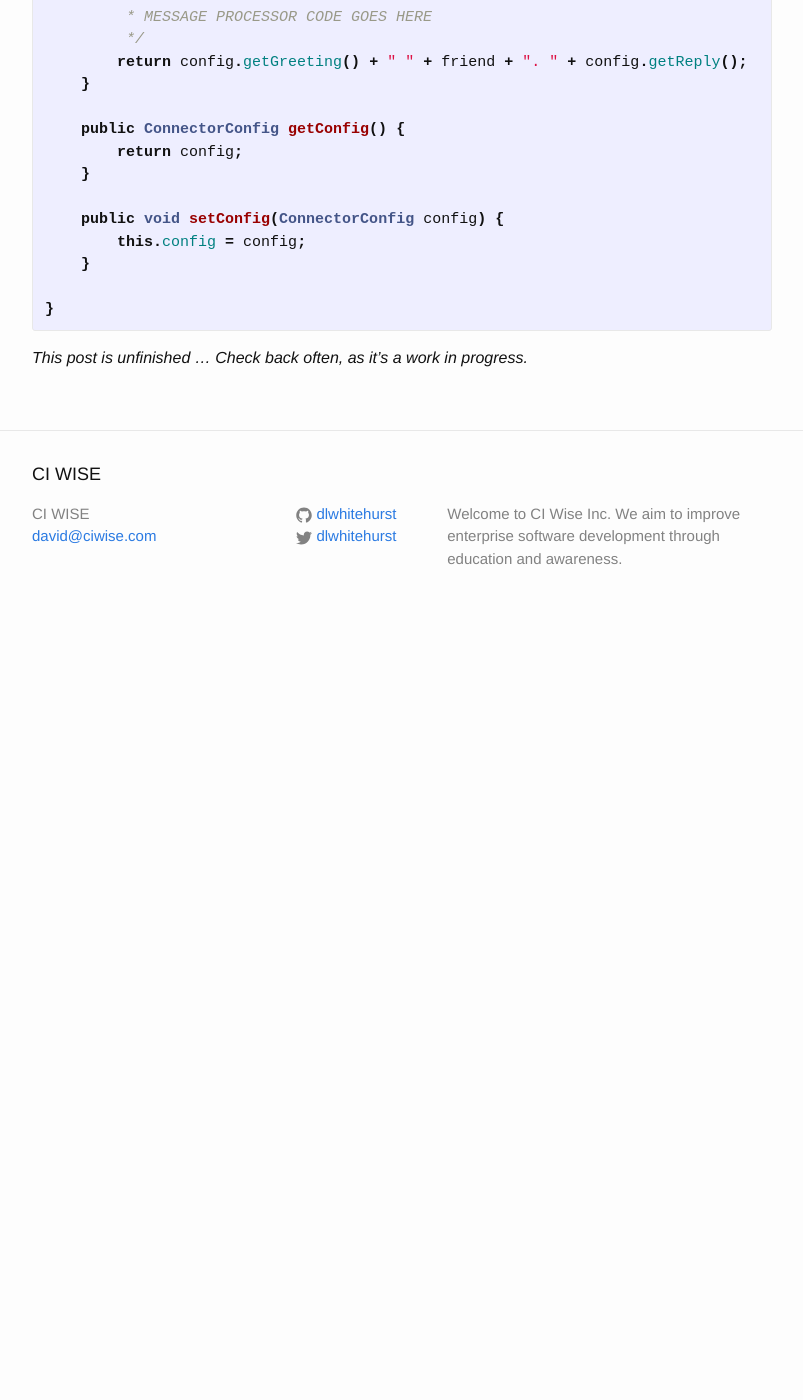
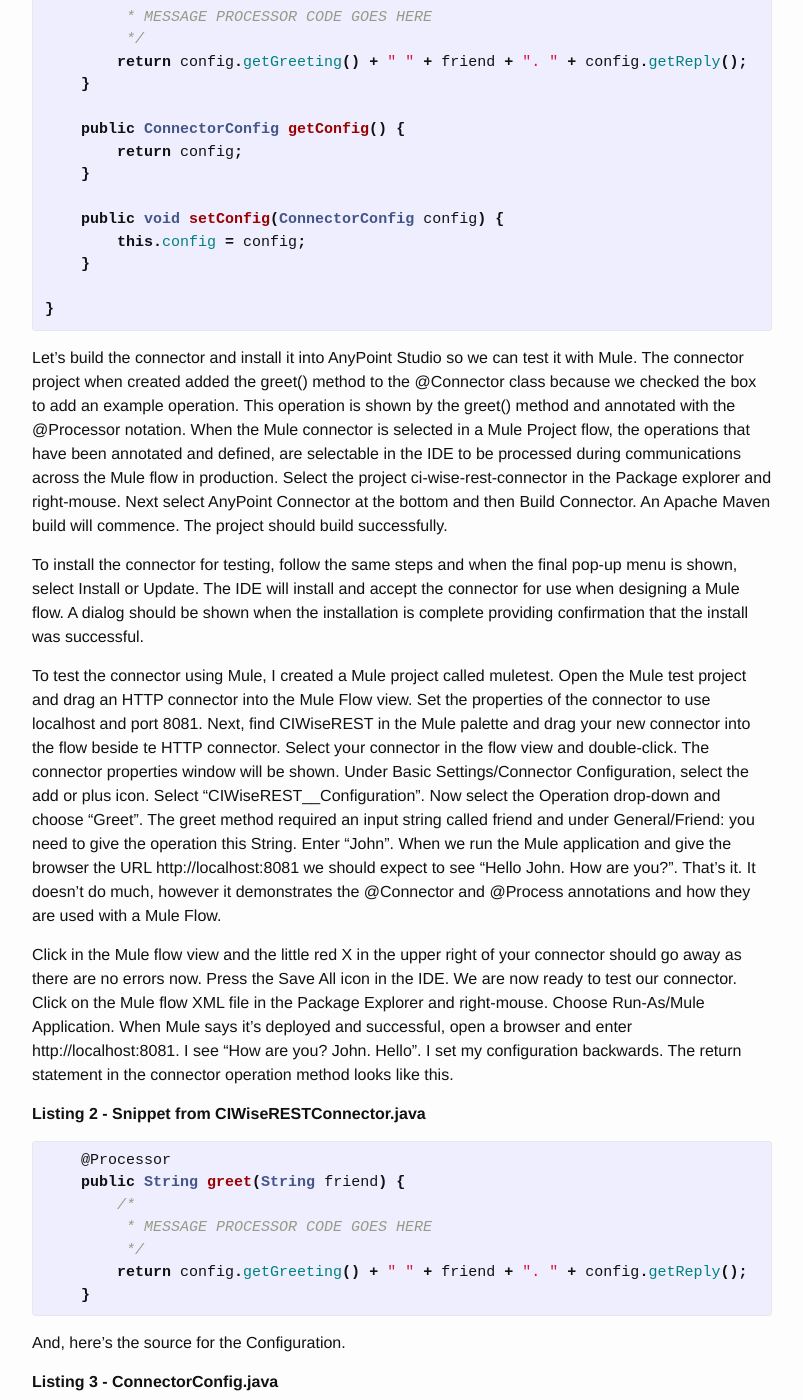
Before and after one commit to ciwise/ciwise.github.io, a Jekyll site: the page built from _posts/2016-01-09-mule-restful-api-connector.markdown, in a window 1280 px wide and 1400 px high, scrolled down 2444 px. Shown: the whole window, without its empty margins (238-1041 px from the left). Built offline with Jekyll 4.4.1, drawn with Linux system fonts in a browser that asks for light colours; before the commit the page ends 3074 px from its top, so only the background shows below that; some of the changed text lies outside the part shown.

Commit message:
add more content to Mule post

```diff
--- a/_posts/2016-01-09-mule-restful-api-connector.markdown
+++ b/_posts/2016-01-09-mule-restful-api-connector.markdown
@@ -89,4 +89,64 @@
 }
 {% endhighlight %}
 
-*This post is unfinished ... Check back often, as it's a work in progress.*
+Let's build the connector and install it into AnyPoint Studio so we can test it with Mule. The connector project when created added the greet() method to the @Connector
+class because we checked the box to add an example operation. This operation is shown by the greet() method and annotated with the @Processor notation. When the Mule
+connector is selected in a Mule Project flow, the operations that have been annotated and defined, are selectable in the IDE to be processed during communications across
+the Mule flow in production. Select the project ci-wise-rest-connector in the Package explorer and right-mouse. Next select AnyPoint Connector at the bottom and then
+Build Connector. An Apache Maven build will commence. The project should build successfully.
+
+To install the connector for testing, follow the same steps and when the final pop-up menu is shown, select Install or Update. The IDE will install and accept the connector
+for use when designing a Mule flow. A dialog should be shown when the installation is complete providing confirmation that the install was successful.
+
+To test the connector using Mule, I created a Mule project called muletest. Open the Mule test project and drag an HTTP connector into the Mule Flow view. Set the properties
+of the connector to use localhost and port 8081. Next, find CIWiseREST in the Mule palette and drag your new connector into the flow beside te HTTP connector. Select your
+connector in the flow view and double-click. The connector properties window will be shown. Under Basic Settings/Connector Configuration, select the add or plus icon.
+Select "CIWiseREST__Configuration". Now select the Operation drop-down and choose "Greet". The greet method required an input string called friend and under General/Friend:
+you need to give the operation this String. Enter "John". When we run the Mule application and give the browser the URL http://localhost:8081 we should expect to see
+"Hello John. How are you?". That's it. It doesn't do much, however it demonstrates the @Connector and @Process annotations and how they are used with a Mule Flow.
+
+Click in the Mule flow view and the little red X in the upper right of your connector should go away as there are no errors now. Press the Save All icon in the IDE. We are
+now ready to test our connector. Click on the Mule flow XML file in the Package Explorer and right-mouse. Choose Run-As/Mule Application. When Mule says it's deployed and
+successful, open a browser and enter http://localhost:8081. I see "How are you? John. Hello". I set my configuration backwards. The return statement in the connector
+operation method looks like this.
+
+**Listing 2 - Snippet from CIWiseRESTConnector.java**
+{% highlight java %}
+    @Processor
+    public String greet(String friend) {
+        /*
+         * MESSAGE PROCESSOR CODE GOES HERE
+         */
+        return config.getGreeting() + " " + friend + ". " + config.getReply();
+    }
+
+{% endhighlight %}
+
+And, here's the source for the Configuration.
+
+**Listing 3 - ConnectorConfig.java**
+{% highlight java %}
+package org.ciwise.modules.ciwiserest.config;
+
+import org.mule.api.annotations.components.Configuration;
+
+@Configuration(friendlyName = "Configuration")
+public class ConnectorConfig {
+
+	private final String reply = "Hello";
+	private final String greeting = "How are you?";
+
+	public String getReply() {
+		return reply;
+	}
+	public String getGreeting() {
+		return greeting;
+	}
+
+}
+{% endhighlight %}
+
+The greeting should be "Hello" and the reply should be "How are you?". Delete the connector from the Mule flow view. Swap the Strings, rebuild the connector,
+and then try to update the installation. I found that for some reason the Maven clean operation would not work. I'm still trying to figure this out, but you
+can uninstall the connector, delete the target directory in a terminal or file explorer and then build the connector and install it successfully. Do this and
+re-test the connector using Mule.
```
